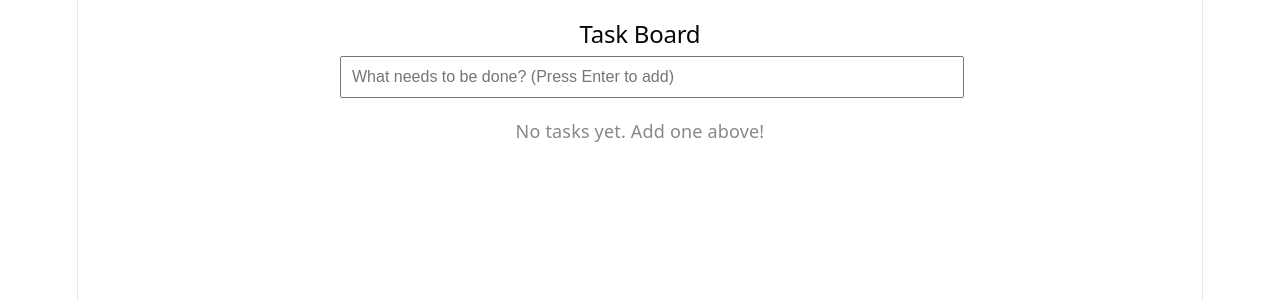
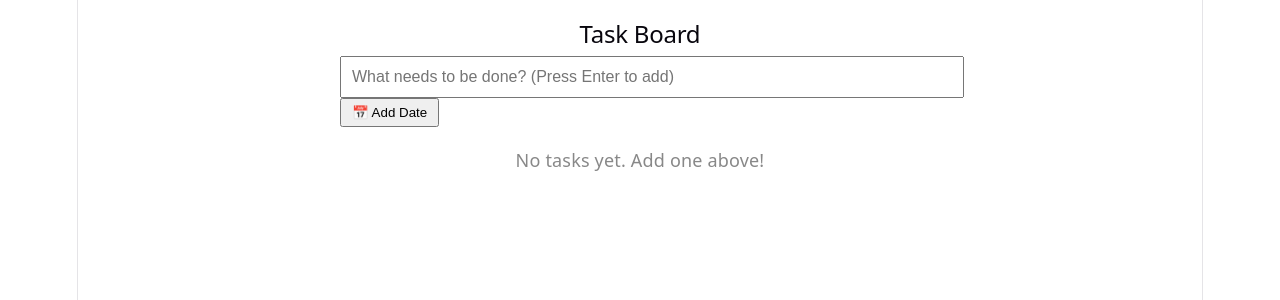
Before and after one commit to Arijit030701/assignmentFULLSTACK, a React (Vite) app in the folder assignment3/: page / in a window 1280 px wide. Shown: the top 300 px of the page. Built offline with nearby package versions, Linux system fonts and the light colour scheme.

Commit message:
Create Date Picker

```diff
--- a/assignment3/src/components/TaskBoard.jsx
+++ b/assignment3/src/components/TaskBoard.jsx
@@ -11,6 +11,7 @@ const groupTasks = (tasks) => {
             return;
         }
         const taskDate = new Date(task.dueDate);
+        taskDate.setHours(0, 0, 0, 0);
         if (taskDate < today) {
             groups.overdue.push(task);
         } else if (taskDate.getTime() === today.getTime()) {
@@ -28,6 +29,23 @@ export function TaskBoard() {
     // 2. Our short-term memory (What is currently typed in the input box)
     const [newTaskTitle, setNewTaskTitle] = useState('');
 
+    const [newTaskDate, setNewTaskDate] = useState(null);
+    const [showPicker, setShowPicker] = useState(false);
+    const [showCustomPicker, setShowCustomPicker] = useState(false);
+
+    const handleQuickDate = (daysToAdd) => {
+        const date = new Date();
+        date.setDate(date.getDate() + daysToAdd);
+        setNewTaskDate(date.toISOString());
+        setShowPicker(false); // Hide the menu after clicking
+    };
+    const handleCustomDateChange = (e) => {
+        const date = new Date(e.target.value);
+        setNewTaskDate(date.toISOString());
+        setShowPicker(false);
+        setShowCustomPicker(false);
+    };
+
     //this function runs when i submit the form
     const handleAddTask = (e) => {
         e.preventDefault();
@@ -36,11 +54,15 @@ export function TaskBoard() {
         const newTask ={
             id: crypto.randomUUID(),
             title: newTaskTitle.trim(),
-            dueDate: null,
+            dueDate: newTaskDate,
             isCompleted: false
         }
         setTasks([...tasks, newTask]);
+
         setNewTaskTitle('');
+        setNewTaskDate(null);
+        setShowPicker(false);
+        setShowCustomPicker(false);
     };
     const handleDeleteTask = (taskId) => {
         setTasks(tasks.filter(task => task.id !== taskId));
@@ -68,7 +90,15 @@ export function TaskBoard() {
                                 alignItems: 'center'
                             }}
                         >
-                            <strong>{task.title}</strong>
+                            <div style={{ display: 'flex', flexDirection: 'column' }}>
+                                <strong>{task.title}</strong>
+                                {/* Render the date on the task if it exists */}
+                                {task.dueDate && (
+                                    <small style={{ color: '#888' }}>
+                                        {new Date(task.dueDate).toLocaleDateString()}
+                                    </small>
+                                )}
+                            </div>
                             <button
                                 onClick={() => handleDeleteTask(task.id)}
                                 style={{ background: 'transparent', border: 'none', color: '#ff4444', cursor: 'pointer', fontWeight: 'bold' }}
@@ -94,6 +124,39 @@ return (
                 onChange={(e) => setNewTaskTitle(e.target.value)}
                 style={{ width: '100%', padding: '10px', fontSize: '16px' }}
             />
+            <div style={{ display: 'flex', gap: '10px', alignItems: 'center' }}>
+
+            {/* State 1: Default or Date Selected (Shows Button) */}
+            {!showPicker && !showCustomPicker && (
+                <button
+                    type="button"
+                    onClick={() => setShowPicker(true)}
+                    style={{ cursor: 'pointer', padding: '5px 10px' }}
+                >
+                    📅 {newTaskDate ? new Date(newTaskDate).toLocaleDateString() : 'Add Date'}
+                </button>
+            )}
+            {showPicker && !showCustomPicker && (
+                        <>
+                            <button type="button" onClick={() => handleQuickDate(0)}>Today</button>
+                            <button type="button" onClick={() => handleQuickDate(1)}>Tomorrow</button>
+                            <button type="button" onClick={() => handleQuickDate(7)}>This Week</button>
+                            <button type="button" onClick={() => setShowCustomPicker(true)}>Custom</button>
+                            <button type="button" onClick={() => setShowPicker(false)} style={{ color: 'red' }}>Cancel</button>
+                        </>
+            )}
+            {showCustomPicker && (
+                <>
+                    <input
+                        type="date"
+                        onChange={handleCustomDateChange}
+                        style={{ padding: '5px' }}
+                    />
+                    <button type="button" onClick={() => { setShowCustomPicker(false); setShowPicker(false); }} style={{ color: 'red' }}>Cancel</button>
+                </>
+            )}
+
+        </div>
         </form>
         <TaskSection title="Overdue" tasksInGroup={groupedTasks.overdue} />
             <TaskSection title="Today" tasksInGroup={groupedTasks.today} />
```
